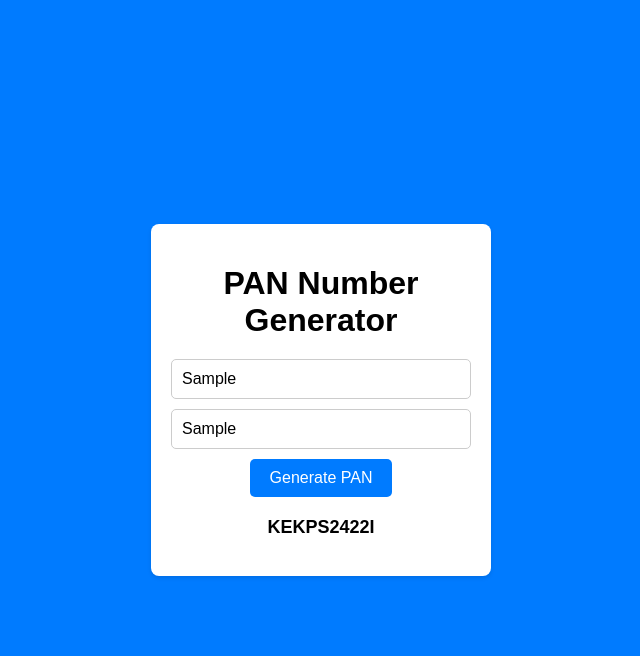
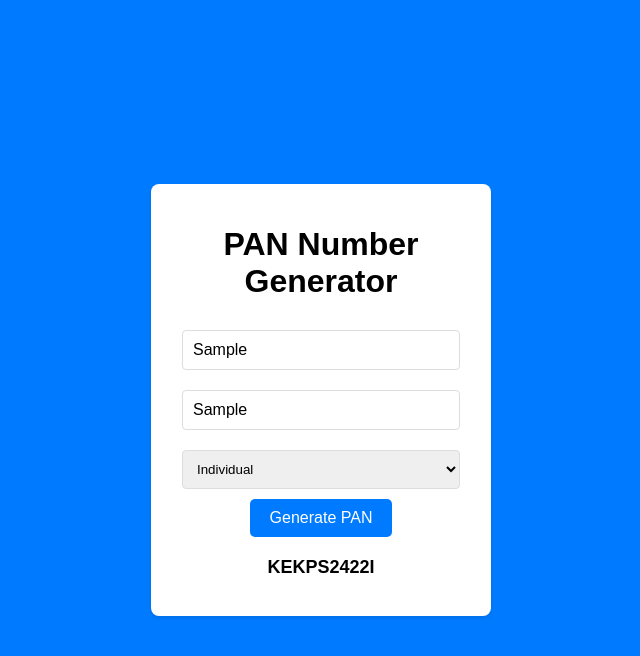
Before and after one commit to vishwanathrajkumar8/PAN_number_generator, a plain HTML site: page index.html in a window 1280 px wide. Both pictures are taken after typing "Sample", "Sample" into the empty fields and a click on the button "Generate PAN". Shown: the whole page, without its empty margins (319-959 px from the left). Drawn offline with Linux system fonts and the light colour scheme.

Commit message:
new input field added

```diff
--- a/index.html
+++ b/index.html
@@ -11,6 +11,18 @@
         <h1>PAN Number Generator</h1>
         <input type="text" id="firstNameInput" placeholder="Enter your first name">
         <input type="text" id="lastNameInput" placeholder="Enter your last name">
+        <select id="typeSelect">
+            <option value="P">Individual</option>
+            <option value="C">Company</option>
+            <option value="H">HUF</option>
+            <option value="F">Firm</option>
+            <option value="A">Association of Persons</option>
+            <option value="T">Trust</option>
+            <option value="B">Body of Individuals</option>
+            <option value="L">Local Authority</option>
+            <option value="J">Artificial Juridical Person</option>
+            <option value="G">Government</option>
+        </select>
         <button id="generateBtn">Generate PAN</button>
         <p id="panDisplay">Your PAN number will appear here.</p>
     </div>
--- a/script.js
+++ b/script.js
@@ -1,4 +1,4 @@
-function generatePAN(firstName, lastName) {
+function generatePAN(firstName, lastName, type) {
     // Function to generate a random letter
     function getRandomLetter() {
       const letters = "ABCDEFGHIJKLMNOPQRSTUVWXYZ";
@@ -31,7 +31,7 @@ function generatePAN(firstName, lastName) {
     const firstThree = getRandomLetter() + getRandomLetter() + getRandomLetter();
 
     // Fourth character
-    const fourth = 'P'; // Assuming individual
+    const fourth = type; // for tht the type of the professionals
 
     // Fifth character
     const fifth = lastName.charAt(0).toUpperCase() || getRandomLetter();
@@ -54,8 +54,9 @@ function generatePAN(firstName, lastName) {
   document.getElementById('generateBtn').addEventListener('click', function() {
       const firstName = document.getElementById('firstNameInput').value;
       const lastName = document.getElementById('lastNameInput').value;
-      if (firstName && lastName) {
-          const panNumber = generatePAN(firstName, lastName);
+      const type = document.getElementById('typeSelect').value;
+      if (firstName && lastName && type) {
+          const panNumber = generatePAN(firstName, lastName, type);
           document.getElementById('panDisplay').textContent = panNumber;
       } else {
           alert('Please enter both first name and last name.');
--- a/styles.css
+++ b/styles.css
@@ -19,6 +19,14 @@ body {
 
 h1 {
     margin-bottom: 20px;
+}
+input[type="text"], select {
+    width: calc(100% - 22px);
+    padding: 10px;
+    margin: 10px 0;
+    border: 1px solid #ddd;
+    border-radius: 4px;
+    box-sizing: border-box;
 }
 
 input {
```
